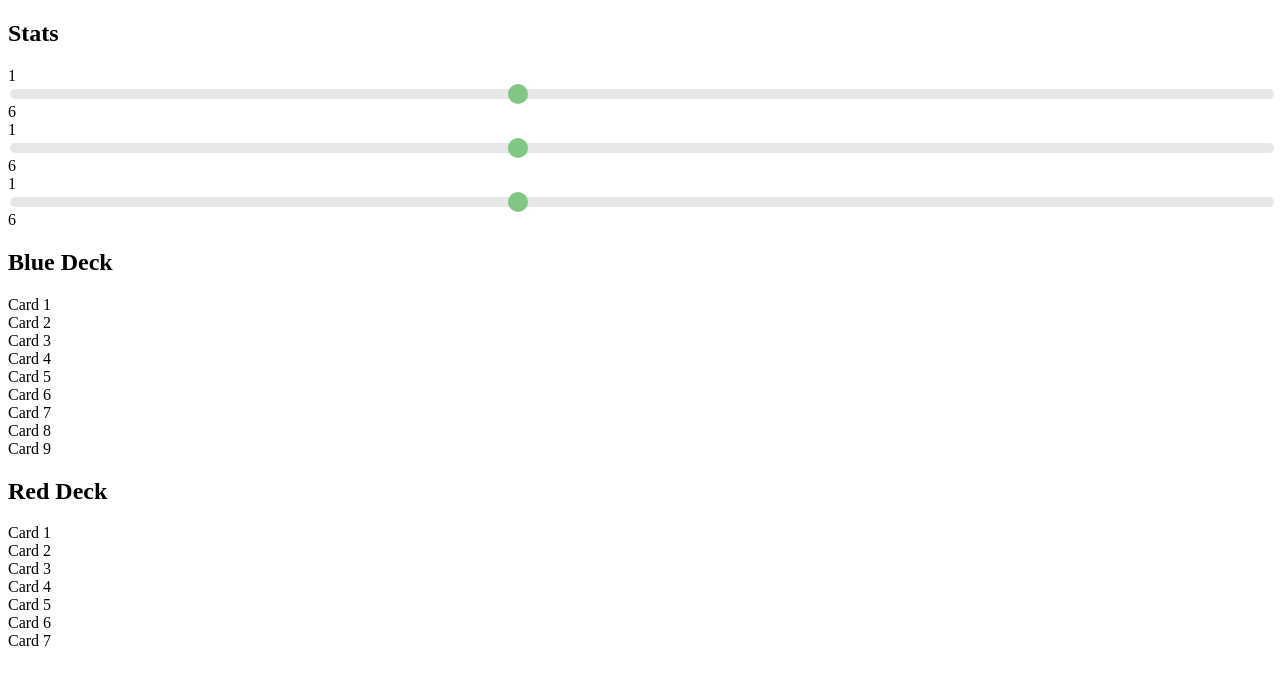
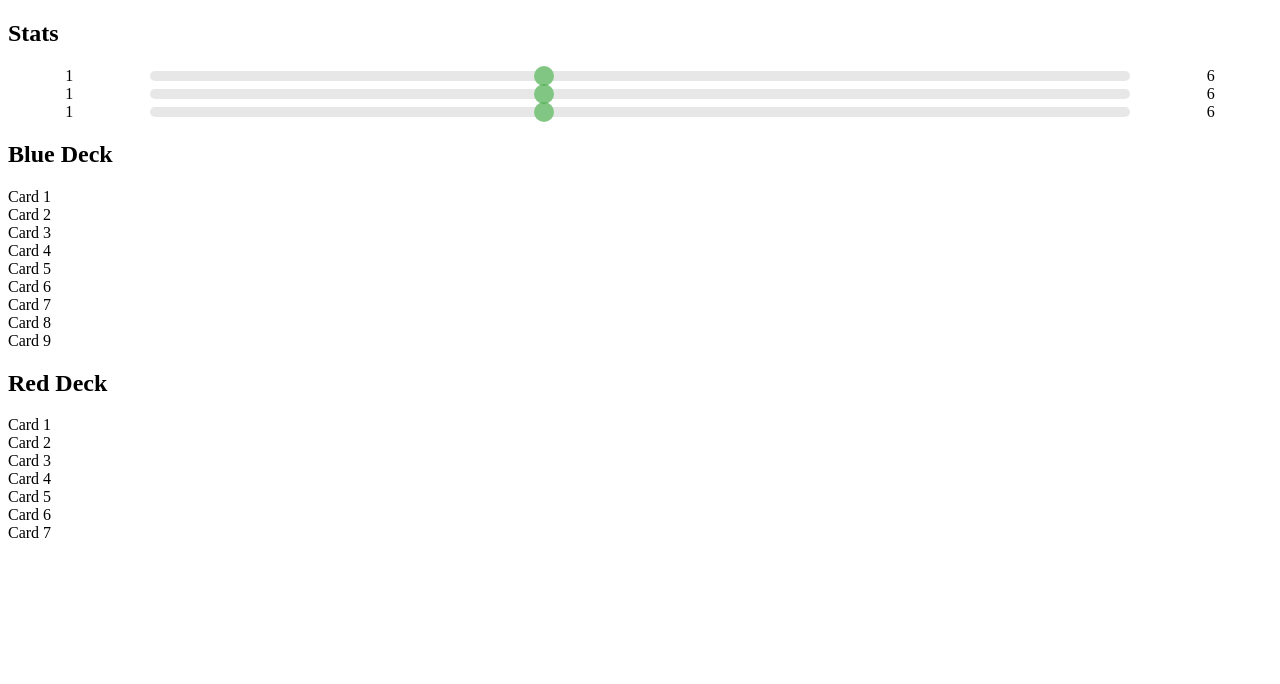
Before and after one commit to lowrywill/oohccards, a plain HTML site: page index.html in a window 1280 px wide. Drawn offline with Linux system fonts and the light colour scheme.

Commit message:
Update style.css

```diff
--- a/style.css
+++ b/style.css
@@ -1,4 +1,24 @@
+.slider-container {
+  display: flex;
+  align-items: center;
+}
+
+.slider-label-left, .slider-label-right {
+  flex: 1;
+  text-align: center;
+}
+
+.slider-label-left {
+  padding-right: 10px;
+}
+
+.slider-label-right {
+  padding-left: 10px;
+}
+
 .slider {
+  flex: 8;
+  margin: 0 10px;
   -webkit-appearance: none;
   width: 100%;
   height: 10px;
```
